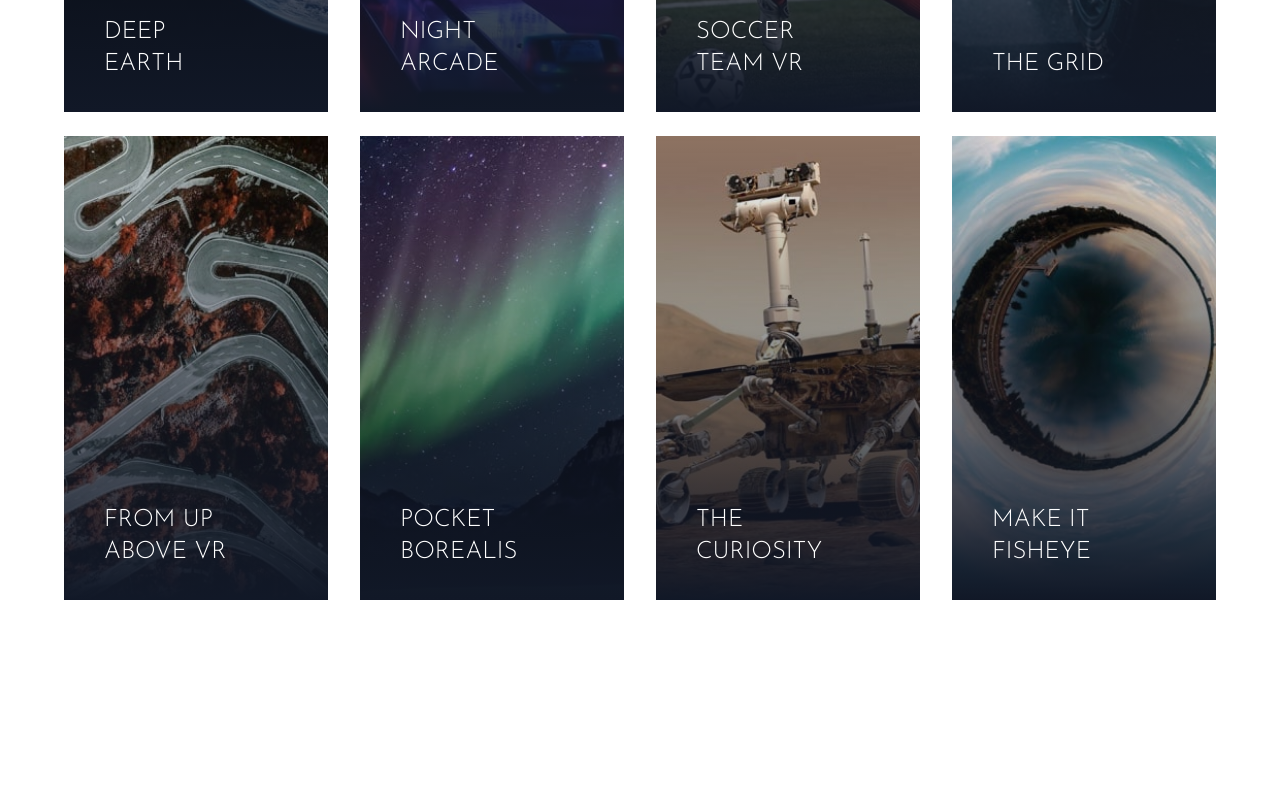
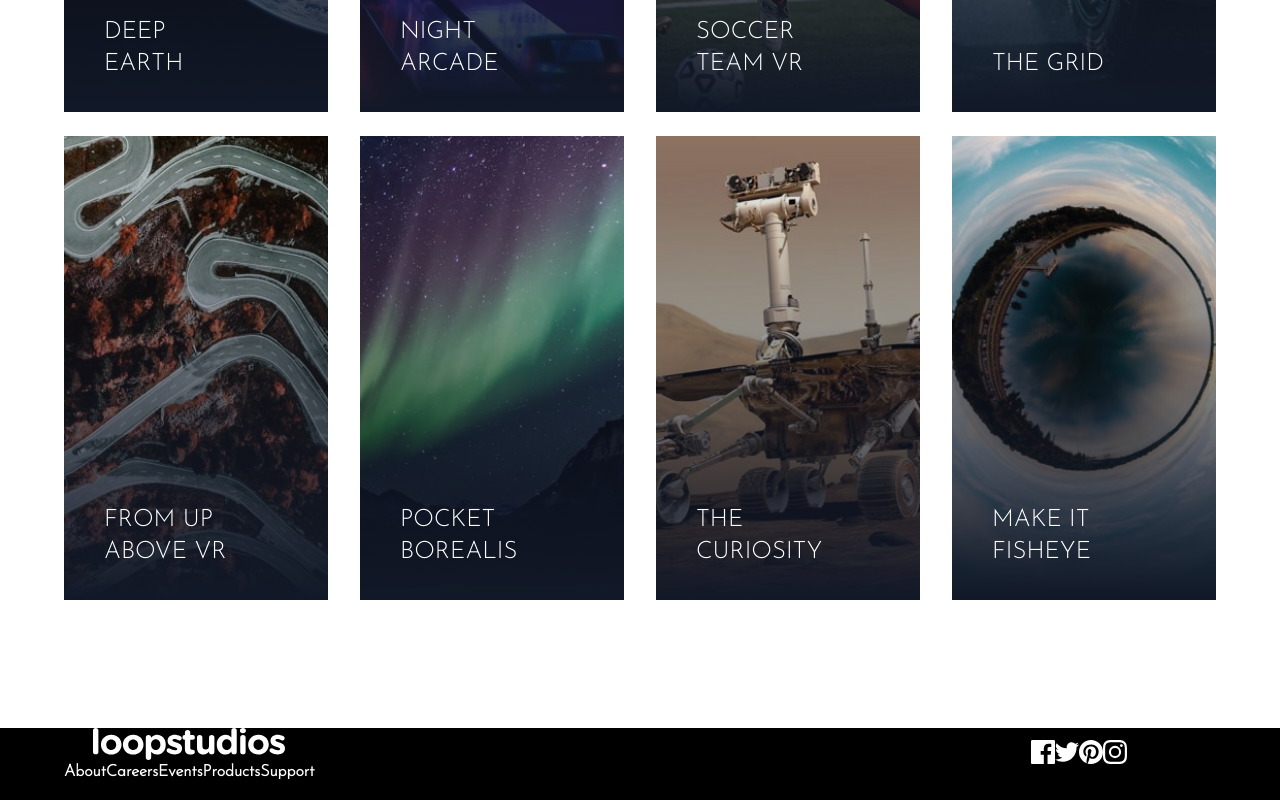
Before and after one commit to smmurdock/loopstudios, a website: page index.html in a window 1280 px wide. Shown: the part 1892-2692 px from the top of the page. Before the commit the page ends 2620 px from the top, so only its background shows below. Drawn offline with Linux system fonts and the light colour scheme.

Commit message:
Add footer

```diff
--- a/index.html
+++ b/index.html
@@ -304,5 +304,129 @@
         </div>
       </div>
     </section>
+
+    <!-- Footer -->
+    <footer class="bg-black">
+      <!-- Container -->
+      <div class="container max-w-6xl py-10 mx-auto">
+        <!-- Footer Flex Container -->
+        <div
+          class="flex flex-col items-center mb-8 space-y-6 md:flex-row md:space-y-0 md:justify-between md:items-start"
+        >
+          <!-- Menu & Logo Container -->
+          <div
+            class="flex flex-col items-center space-y-8 md:items-start md:space-y-4"
+          >
+            <!-- Logo -->
+            <div class="h-8">
+              <img src="images/logo.svg" alt="" class="w-44 md:ml-3" />
+            </div>
+            <!-- Menu Container -->
+            <div
+              class="flex flex-col items-center space-y-4 font-bold text-white md:flex-row md:space-y-0 md:space-x-6 md:ml-3"
+            >
+              <!-- Item 1 -->
+              <div class="h-10 group">
+                <a href="#">About</a>
+                <div
+                  class="mx-2 group-hover:border-b group-hover:border-blue-50"
+                ></div>
+              </div>
+
+              <!-- Item 2 -->
+              <div class="h-10 group">
+                <a href="#">Careers</a>
+                <div
+                  class="mx-2 group-hover:border-b group-hover:border-blue-50"
+                ></div>
+              </div>
+
+              <!-- Item 3 -->
+              <div class="h-10 group">
+                <a href="#">Events</a>
+                <div
+                  class="mx-2 group-hover:border-b group-hover:border-blue-50"
+                ></div>
+              </div>
+
+              <!-- Item 4 -->
+              <div class="h-10 group">
+                <a href="#">Products</a>
+                <div
+                  class="mx-2 group-hover:border-b group-hover:border-blue-50"
+                ></div>
+              </div>
+
+              <!-- Item 5 -->
+              <div class="h-10 group">
+                <a href="#">Support</a>
+                <div
+                  class="mx-2 group-hover:border-b group-hover:border-blue-50"
+                ></div>
+              </div>
+            </div>
+          </div>
+
+          <!-- Social & Copy Container -->
+          <div
+            class="flex flex-col items-start justify-between space-y-4 text-gray-500"
+          >
+            <!-- Icons Container -->
+            <div
+              class="flex items-center justify-center mx-auto space-x-4 md:justify-end md:mx-0"
+            >
+              <!-- Icon 1 -->
+              <div class="h-8 group">
+                <a href="#">
+                  <img
+                    src="images/icon-facebook.svg"
+                    alt="Facebook icon"
+                    class="h-6"
+                  />
+                </a>
+              </div>
+
+              <!-- Icon 2 -->
+              <div class="h-8 group">
+                <a href="#">
+                  <img
+                    src="images/icon-twitter.svg"
+                    alt="Twitter icon"
+                    class="h-6"
+                  />
+                </a>
+              </div>
+
+              <!-- Icon 3 -->
+              <div class="h-8 group">
+                <a href="#">
+                  <img
+                    src="images/icon-pinterest.svg"
+                    alt="Pinterest icon"
+                    class="h-6"
+                  />
+                </a>
+              </div>
+
+              <!-- Icon 4 -->
+              <div class="h-8 group">
+                <a href="#">
+                  <img
+                    src="images/icon-instagram.svg"
+                    alt="Instagram icon"
+                    class="h-6"
+                  />
+                </a>
+              </div>
+            </div>
+
+            <!-- Copy -->
+            <div class="font-bold">
+              &copy; 2022 loopstudios. All Rights Reserved.
+            </div>
+          </div>
+        </div>
+      </div>
+    </footer>
   </body>
 </html>
```
